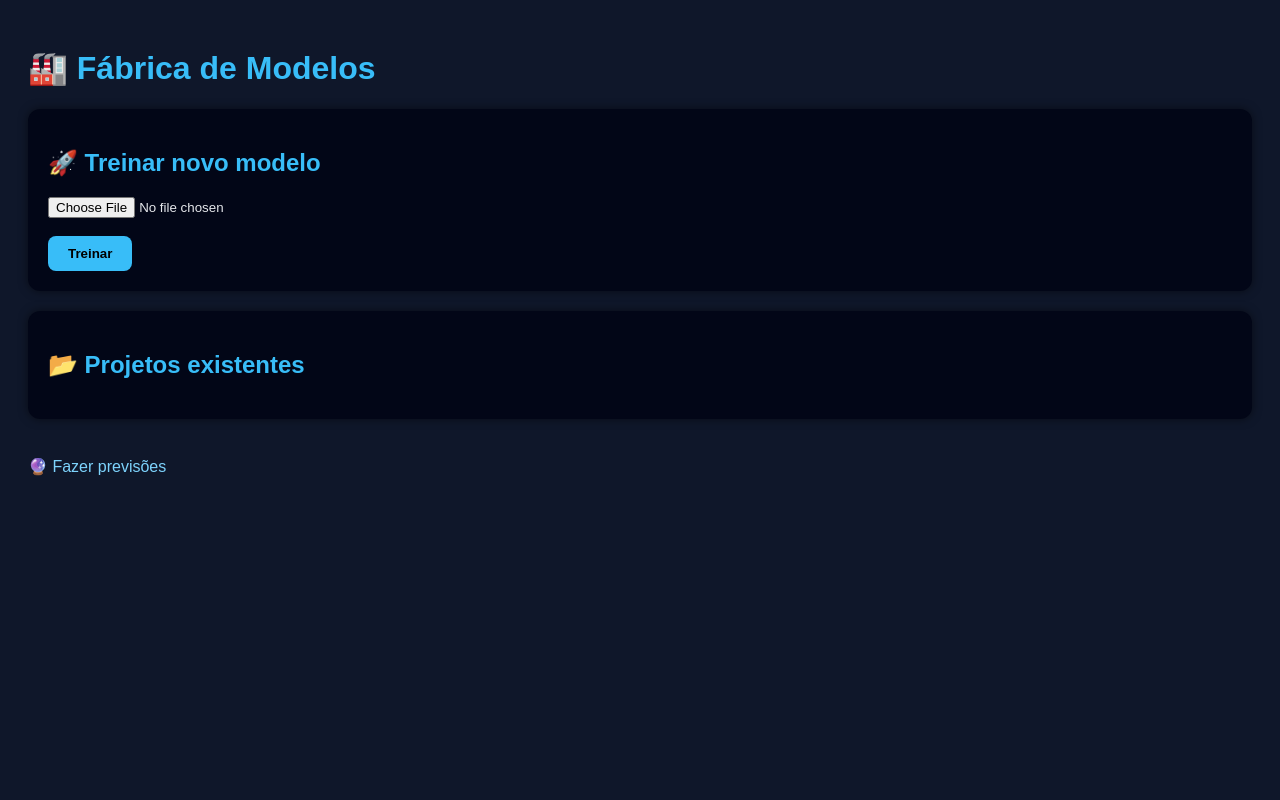
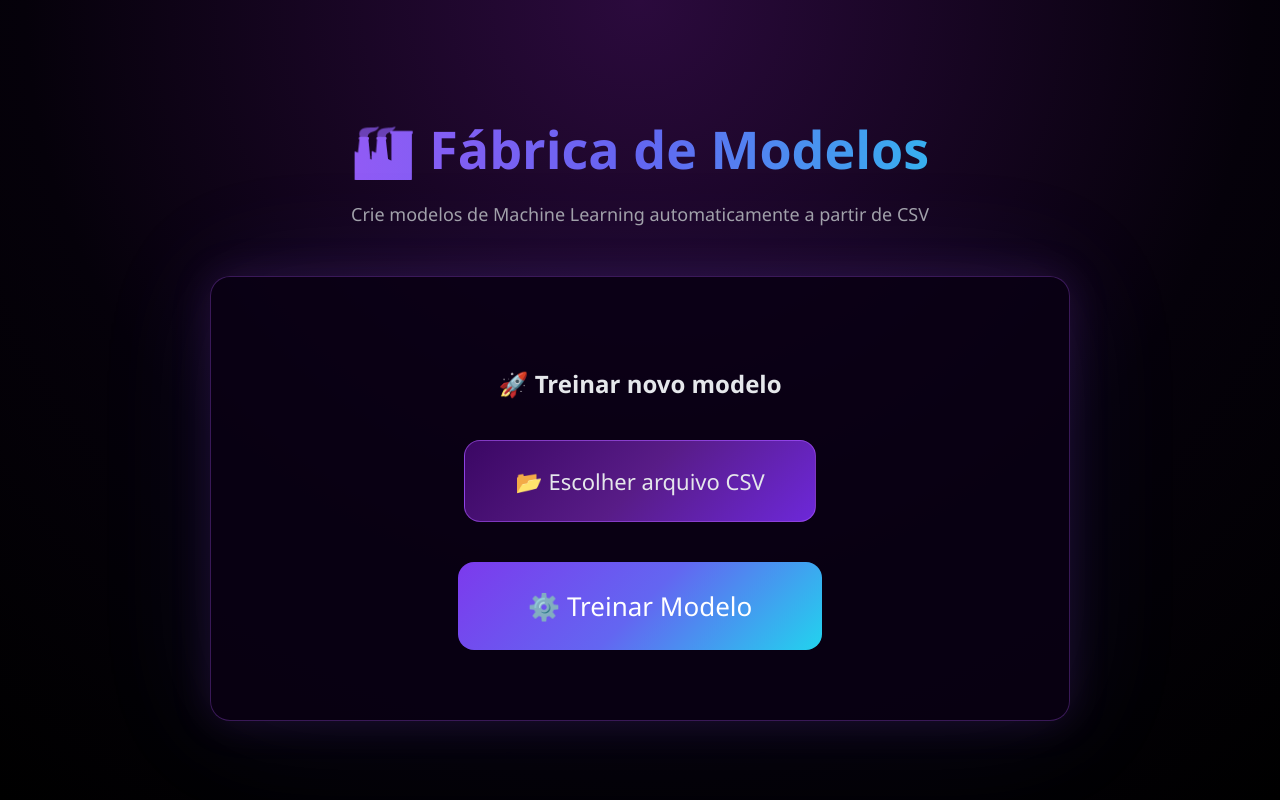
Before and after one commit to CostaPaiiva/WebSentix, a Flask app: page / in a window 1280 px wide. Run offline with Flask 3, Linux system fonts and the light colour scheme.

Commit message:
finalizando projeto

```diff
--- a/FabricadeModelosML/static/style.css
+++ b/FabricadeModelosML/static/style.css
@@ -1,36 +1,241 @@
-body {
-    font-family: Arial, sans-serif;   /* Define a fonte principal da página */
-    background: #0f172a;              /* Cor de fundo escura (azul bem profundo) */
-    color: #e5e7eb;                   /* Cor padrão do texto (cinza claro) */
-    padding: 20px;                    /* Espaçamento interno em toda a página */
+/* ===========================
+   RESET
+   =========================== */
+* {
+    box-sizing: border-box;
+    font-family: "Segoe UI", Arial, sans-serif;
 }
 
-h1, h2 {
-    color: #38bdf8;                   /* Define a cor dos títulos (azul claro vibrante) */
+body {
+    margin: 0;
+    min-height: 100vh;
+    background: radial-gradient(circle at top, #2b0a3d, #05010a 60%, #000000);
+    display: flex;
+    justify-content: center;
+    align-items: center;
+    color: #e5e7eb;
 }
 
-.card {
-    background: #020617;              /* Fundo da "card" ainda mais escuro */
-    padding: 20px;                    /* Espaçamento interno dentro da card */
-    border-radius: 12px;              /* Bordas arredondadas */
-    margin-bottom: 20px;              /* Espaço abaixo de cada card */
-    box-shadow: 0 0 10px rgba(0,0,0,0.5); /* Sombra para dar efeito de profundidade */
+/* ===========================
+   CONTAINER
+   =========================== */
+.container {
+    width: 100%;
+    max-width: 900px;
+    padding: 20px;
+    text-align: center;
 }
 
-button {
-    background: #38bdf8;              /* Cor de fundo azul claro */
-    border: none;                     /* Remove a borda padrão */
-    padding: 10px 20px;               /* Espaçamento interno (altura e largura) */
-    border-radius: 8px;               /* Bordas arredondadas */
-    cursor: pointer;                  /* Cursor de mãozinha ao passar por cima */
-    font-weight: bold;                /* Texto em negrito */
+/* ===========================
+   TÍTULOS
+   =========================== */
+.title {
+    font-size: 52px;
+    margin-bottom: 10px;
+    background: linear-gradient(90deg, #a855f7, #6366f1, #22d3ee);
+    -webkit-background-clip: text;
+    -webkit-text-fill-color: transparent;
 }
 
-a {
-    color: #7dd3fc;                   /* Links em azul mais suave */
-    text-decoration: none;            /* Remove o sublinhado padrão dos links */
+.subtitle {
+    color: #a1a1aa;
+    margin-bottom: 50px;
+    font-size: 18px;
 }
 
-pre {
-    white-space: pre-wrap;            /* Mantém quebras de linha e espaços, mas permite quebra automática de texto */
+/* ===========================
+   CARD
+   =========================== */
+.card {
+    background: rgba(10, 0, 20, 0.85);
+    border-radius: 20px;
+    padding: 60px;
+    border: 1px solid rgba(168, 85, 247, 0.3);
+    box-shadow:
+        0 0 40px rgba(168, 85, 247, 0.15),
+        0 0 120px rgba(99, 102, 241, 0.1);
 }
+
+.big-card {
+    padding: 70px 60px;
+}
+
+/* ===========================
+   FORM
+   =========================== */
+.train-form {
+    display: flex;
+    flex-direction: column;
+    gap: 40px;
+    margin-top: 40px;
+    align-items: center;
+}
+
+/* ===========================
+   FILE INPUT
+   =========================== */
+.file-label {
+    display: inline-block;
+    padding: 25px 50px;
+    font-size: 22px;
+    border-radius: 16px;
+    cursor: pointer;
+    color: #e5e7eb;
+    background: linear-gradient(135deg, #3b0764, #581c87, #6d28d9);
+    border: 1px solid rgba(168, 85, 247, 0.6);
+    transition: 0.2s;
+}
+
+.file-label:hover {
+    transform: scale(1.05);
+    box-shadow: 0 0 40px rgba(168, 85, 247, 0.5);
+}
+
+.file-label input {
+    display: none;
+}
+
+/* ===========================
+   BOTÃO
+   =========================== */
+.btn-primary {
+    border: none;
+    border-radius: 16px;
+    cursor: pointer;
+    color: white;
+    background: linear-gradient(135deg, #7c3aed, #6366f1, #22d3ee);
+    transition: 0.2s;
+}
+
+.big-btn {
+    font-size: 26px;
+    padding: 26px 70px;
+}
+
+.btn-primary:hover {
+    transform: scale(1.07);
+    box-shadow:
+        0 0 30px rgba(124, 58, 237, 0.6),
+        0 0 80px rgba(34, 211, 238, 0.4);
+}
+
+/* ===========================
+   OVERLAY DE LOADING
+   =========================== */
+#loading-overlay {
+    position: fixed;
+    inset: 0;
+    background: rgba(0,0,0,0.85);
+    backdrop-filter: blur(6px);
+    display: none; /* começa escondido */
+    justify-content: center;
+    align-items: center;
+    z-index: 9999;
+}
+
+/* Card do loading */
+.loader-card {
+    background: rgba(20, 0, 40, 0.9);
+    border-radius: 20px;
+    padding: 60px 80px;
+    text-align: center;
+    border: 1px solid rgba(168, 85, 247, 0.4);
+    box-shadow: 0 0 80px rgba(168, 85, 247, 0.4);
+}
+
+/* Spinner animado */
+.spinner {
+    width: 80px;
+    height: 80px;
+    border: 6px solid rgba(168, 85, 247, 0.2);
+    border-top: 6px solid #a855f7;
+    border-radius: 50%;
+    margin: 0 auto 30px auto;
+    animation: girar 1s linear infinite;
+}
+
+/* Animação de rotação */
+@keyframes girar {
+    from {
+        transform: rotate(0deg);
+    }
+    to {
+        transform: rotate(360deg);
+    }
+}
+
+/* ===========================
+   DASHBOARD
+   =========================== */
+
+.dashboard-grid {
+    display: grid;
+    grid-template-columns: 1fr 1fr;
+    gap: 40px;
+    margin-top: 40px;
+}
+
+/* Cards do dashboard */
+.dashboard-card {
+    padding: 40px;
+    height: 100%;
+}
+
+/* Caixa do relatório */
+.report-box {
+    margin-top: 20px;
+    max-height: 400px;
+    overflow-y: auto;
+
+    background: rgba(0,0,0,0.4);
+    border-radius: 12px;
+    padding: 20px;
+
+    border: 1px solid rgba(168, 85, 247, 0.3);
+}
+
+/* Texto do relatório */
+.report-box pre {
+    white-space: pre-wrap;
+    color: #e5e7eb;
+    font-size: 14px;
+}
+
+/* Caixa da imagem */
+.image-box {
+    margin-top: 20px;
+    text-align: center;
+}
+
+/* Imagem do ranking */
+.image-box img {
+    max-width: 100%;
+    border-radius: 12px;
+
+    box-shadow:
+        0 0 40px rgba(168, 85, 247, 0.3);
+}
+
+/* Área dos botões */
+.dashboard-actions {
+    margin-top: 60px;
+    display: flex;
+    justify-content: center;
+    gap: 40px;
+}
+
+/* Botão secundário */
+.btn-secondary {
+    border: none;
+    border-radius: 16px;
+    cursor: pointer;
+    color: white;
+    background: linear-gradient(135deg, #2b0a3d, #3b0764, #581c87);
+    transition: 0.2s;
+}
+
+.btn-secondary:hover {
+    transform: scale(1.07);
+    box-shadow:
+        0 0 30px rgba(168, 85, 247, 0.4);
+}
--- a/FabricadeModelosML/templates/index.html
+++ b/FabricadeModelosML/templates/index.html
@@ -1,36 +1,57 @@
-<!DOCTYPE html> <!-- Define que o documento segue o padrão HTML5 -->
-<html>
+<!DOCTYPE html>
+<html lang="pt-br">
 <head>
-    <title>Fábrica de Modelos</title> <!-- Título exibido na aba do navegador -->
-    <link rel="stylesheet" href="/static/style.css"> <!-- Importa o arquivo CSS externo para estilizar a página -->
+    <meta charset="UTF-8">
+    <title>🏭 Fábrica de Modelos</title>
+    <link rel="stylesheet" href="/static/style.css">
 </head>
 <body>
 
-<h1>🏭 Fábrica de Modelos</h1> <!-- Cabeçalho principal da página -->
-
-<div class="card"> <!-- Container estilizado como "card" -->
-    <h2>🚀 Treinar novo modelo</h2> <!-- Subtítulo da seção de treino -->
-
-    <!-- Formulário para upload de arquivo -->
-    <form method="POST" enctype="multipart/form-data"> <!-- Define envio via POST e permite upload de arquivos -->
-        <input type="file" name="file" required> <!-- Campo para selecionar um arquivo obrigatório -->
-        <br><br>
-        <button type="submit">Treinar</button> <!-- Botão que envia o arquivo para treinar o modelo -->
-    </form>
+<!-- Overlay de loading (fica escondido até clicar em Treinar) -->
+<div id="loading-overlay">
+    <div class="loader-card">
+        <div class="spinner"></div>
+        <h2>🧠 Treinando modelos...</h2>
+        <p>Isso pode levar alguns minutos.<br>Não feche o navegador.</p>
+    </div>
 </div>
 
-<div class="card"> <!-- Outro card para listar projetos -->
-    <h2>📂 Projetos existentes</h2> <!-- Subtítulo da seção de projetos -->
-    <ul>
-        <!-- Estrutura de template Jinja (Flask) para iterar sobre a lista 'projetos' -->
-        {% for p in projetos %}
-            <li><a href="/dashboard/{{p}}">{{p}}</a></li> <!-- Cada projeto vira um link para seu dashboard -->
-        {% endfor %}
-    </ul>
+<!-- Conteúdo normal da página -->
+<div class="container">
+
+    <h1 class="title">🏭 Fábrica de Modelos</h1>
+    <p class="subtitle">
+        Crie modelos de Machine Learning automaticamente a partir de CSV
+    </p>
+
+    <div class="card big-card">
+        <h2>🚀 Treinar novo modelo</h2>
+
+        <form method="POST" enctype="multipart/form-data" class="train-form" onsubmit="mostrarLoading()">
+
+            <!-- Botão de escolher arquivo -->
+            <label class="file-label">
+                📂 Escolher arquivo CSV
+                <input type="file" name="file" required>
+            </label>
+
+            <!-- Botão de treinar -->
+            <button type="submit" class="btn-primary big-btn">
+                ⚙️ Treinar Modelo
+            </button>
+
+        </form>
+    </div>
+
 </div>
 
-<br>
-<a href="/prever">🔮 Fazer previsões</a> <!-- Link para acessar a página de previsões -->
+<!-- Script que mostra a tela de loading -->
+<script>
+function mostrarLoading() {
+    // Mostra o overlay de carregamento
+    document.getElementById("loading-overlay").style.display = "flex";
+}
+</script>
 
 </body>
 </html>
```
Also changed, not shown: FabricadeModelosML/templates/dashboard.html (+50 -18 lines).
